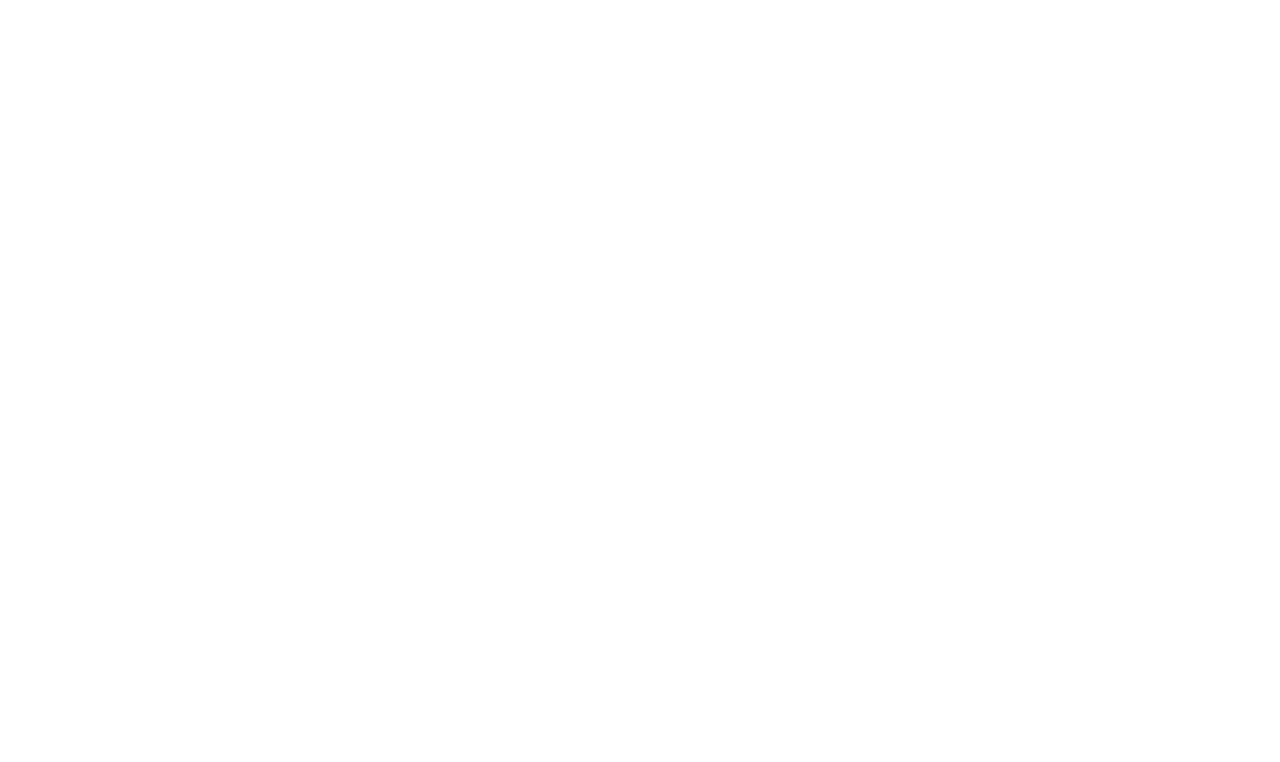
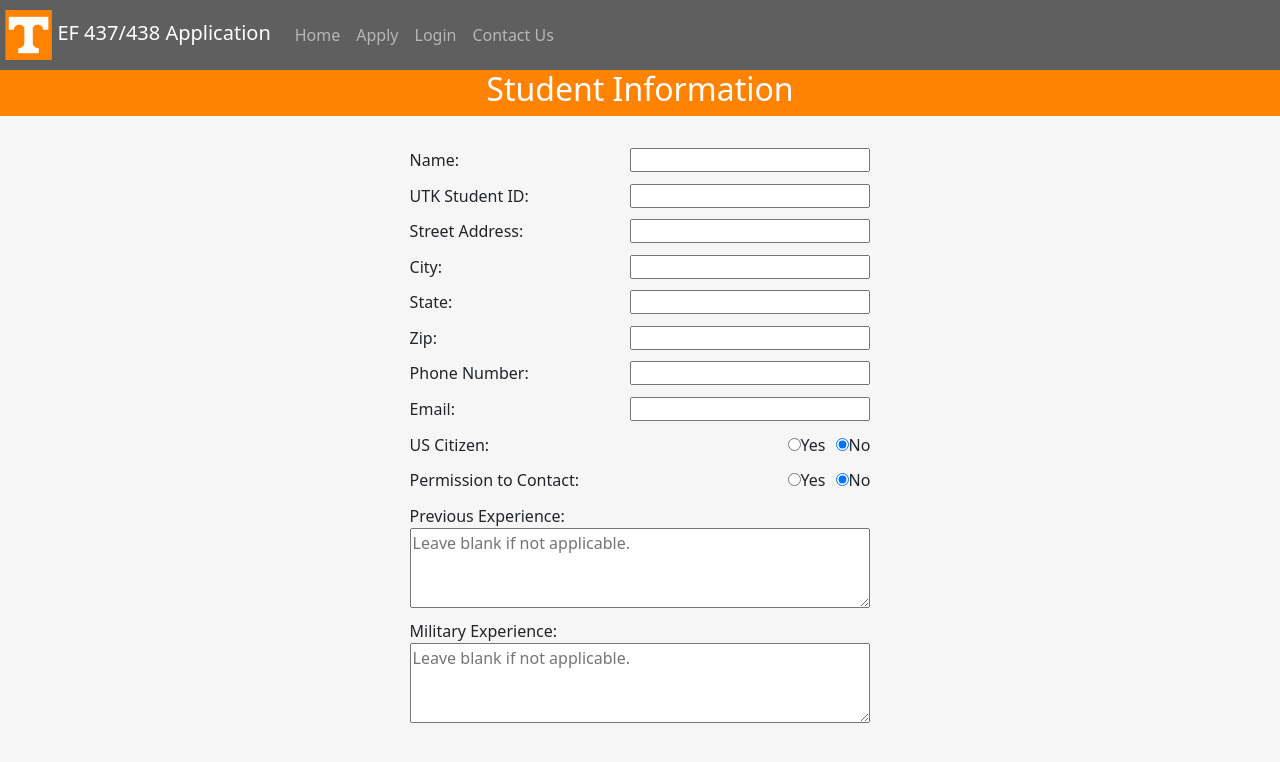
Before and after one commit to Pokemonpower92/Applicant-Process-Automation, a React (Create React App) app in the folder app/client/: page /Application in a window 1280 px wide. Shown: the top 762 px of the page. Built offline with nearby package versions, Linux system fonts and the light colour scheme.

Commit message:
Alot of styling done (#4)

```diff
--- a/app/client/src/App.js
+++ b/app/client/src/App.js
@@ -1,25 +1,27 @@
 import "./styles/pages/App.css";
 import {
-	HomePage,
+	Homepage,
 	ApplicationFormPage,
 	LoginPage,
 	Dashboard,
 } from "./pages/index";
+import HeaderBar from "./components/ApplicationNavbar";
 import { Route } from "react-router-dom";
 
 function App() {
 	return (
 		<div className="App">
+			<HeaderBar />
 			<div className="App-Homepage">
 				<Route
 					path="/"
 					exact
-					render={(props) => <HomePage {...props} />}
+					render={(props) => <Homepage {...props} />}
 				/>
 			</div>
 			<div className="App-ApplicationFormPage">
 				<Route
-					path="/ApplicationForm"
+					path="/Application"
 					exact
 					render={(props) => <ApplicationFormPage {...props} />}
 				/>
--- /dev/null
+++ b/app/client/src/components/ApplicationNavbar.js
@@ -0,0 +1,29 @@
+import { Nav, Navbar, Container } from "react-bootstrap";
+import "../styles/components/ApplicationNavbar.css";
+import Logo from "../img/UT_Logo.png";
+
+function ApplicationNavbar(props) {
+	return (
+		<div className="Navbar">
+			<Navbar variant="dark" sticky="top" expand="lg">
+				<Container>
+					<Navbar.Brand href="/" theme="light">
+						<img src={Logo} height="50px" /> EF 437/438 Application
+					</Navbar.Brand>
+
+					<Navbar.Toggle aria-controls="basic-navbar-nav" />
+					<Navbar.Collapse id="basic-navbar-nav">
+						<Nav className="me-auto">
+							<Nav.Link href="/">Home</Nav.Link>
+							<Nav.Link href="/Application">Apply</Nav.Link>
+							<Nav.Link href="/Login">Login</Nav.Link>
+							<Nav.Link href="/locations">Contact Us</Nav.Link>
+						</Nav>
+					</Navbar.Collapse>
+				</Container>
+			</Navbar>
+		</div>
+	);
+}
+
+export default ApplicationNavbar;
--- a/app/client/src/pages/ApplicationFormPage.js
+++ b/app/client/src/pages/ApplicationFormPage.js
@@ -135,7 +135,7 @@
 		const unsubmitted = (
 			<div className="ApplicationFormPage-unsubmitted">
 				<div className="ApplicationFormPage-unsubmitted-header">
-					<h1>Please fill out the following form.</h1>
+					<h2>Student Information</h2>
 				</div>
 				<form className="ApplicationFormPage-unsubmitted-form">
 					<div className="ApplicationFormPage-unsubmitted-form-textInput">
@@ -159,7 +159,7 @@
 						></input>
 					</div>
 					<div className="ApplicationFormPage-unsubmitted-form-textInput">
-						<label>Address: </label>
+						<label>Street Address: </label>
 						<input
 							type="text"
 							name="address"
--- a/app/client/src/pages/HomePage.js
+++ b/app/client/src/pages/HomePage.js
@@ -1,31 +1,16 @@
 import { Component } from "react";
+import "../styles/pages/Homepage.css";
 
 class HomePage extends Component {
 	constructor(props) {
 		super(props);
-    this.handleApplyClick = this.handleApplyClick.bind(this);
-    this.handleLoginClick = this.handleLoginClick.bind(this);
-  }
-
-  handleApplyClick = (e) => {
-    const { history } = this.props;
-    history.push(`/ApplicationForm`);
-  }
-
-  handleLoginClick = (e) => {
-    const { history } = this.props;
-    history.push(`/Login`);
 	}
 
 	render() {
 		return (
-          <div className="HomePage">
-              <div className="HomePage-text">
+			<div className="Homepage">
+				<div className="Homepage-text">
 					<h1>EF Application HomePage</h1>
-              </div>
-              <div className="HomePage-Buttons">
-                <button onClick={this.handleApplyClick}>Apply</button>
-                <button onClick={this.handleLoginClick}>Login</button>
 				</div>
 			</div>
 		);
--- a/app/client/src/pages/index.js
+++ b/app/client/src/pages/index.js
@@ -5,9 +5,9 @@
     export object like 'HomePage'
 
 */
-import HomePage from "./HomePage";
+import Homepage from "./Homepage";
 import LoginPage from "./LoginPage";
 import Dashboard from "./Dashboard";
 import ApplicationFormPage from "./ApplicationFormPage";
 
-export { HomePage, LoginPage, Dashboard, ApplicationFormPage };
+export { Homepage, LoginPage, Dashboard, ApplicationFormPage };
--- a/app/client/src/styles/components/ApplicantCard.css
+++ b/app/client/src/styles/components/ApplicantCard.css
@@ -1,3 +1,3 @@
 .ApplicantCard {
-	padding: 2px;
+	padding: 5px;
 }
--- /dev/null
+++ b/app/client/src/styles/components/ApplicationNavbar.css
@@ -0,0 +1,17 @@
+.navbar > .container {
+	max-width: 100%;
+	margin: 5px;
+	padding: 0;
+	color: white;
+}
+
+.navbar {
+	background-color: #5f5f5f;
+
+	margin: 0;
+	padding: 0;
+}
+
+#navbar-brand #text {
+	color: wheat;
+}
--- a/app/client/src/styles/pages/App.css
+++ b/app/client/src/styles/pages/App.css
@@ -1,7 +1,5 @@
 .App {
 	display: flex;
 	flex-direction: column;
-	margin-left: 5%;
-	margin-right: 5%;
 	min-height: 100vh;
 }
--- a/app/client/src/styles/pages/ApplicationFormPage.css
+++ b/app/client/src/styles/pages/ApplicationFormPage.css
@@ -7,9 +7,15 @@
 	flex-direction: column;
 	align-items: center;
 	min-width: 60%;
+	background-color: #f6f6f6;
+	min-height: 92vh;
 }
 .ApplicationFormPage-unsubmitted-header {
 	text-align: center;
+	color: white;
+	background-color: #ff8200;
+	margin-bottom: 2rem;
+	width: 100vw;
 }
 
 .ApplicationFormPage-unsubmitted-form {
@@ -67,5 +73,6 @@
 
 .ApplicationFormPage-unsubmitted-form-textInput input {
 	width: 15rem;
-	max-height: 1rem;
+	max-height: 1.5rem;
+	min-height: 1.5rem;
 }
--- a/app/client/src/styles/pages/Dashboard.css
+++ b/app/client/src/styles/pages/Dashboard.css
@@ -5,5 +5,9 @@
 
 .nav-link.active {
 	color: white !important;
-	background-color: orangered !important;
+	background-color: #ff8200 !important;
 }
+
+.Dashboard {
+	background-color: #f6f6f6;
+}
--- /dev/null
+++ b/app/client/src/styles/pages/Homepage.css
@@ -0,0 +1,5 @@
+.Homepage {
+	text-align: center;
+	background-color: #f6f6f6;
+	min-height: 92vh;
+}
```
Also changed, not shown: app/client/src/img/UT_Logo.png (added). Lines whose indentation alone changed are shown as unchanged.
